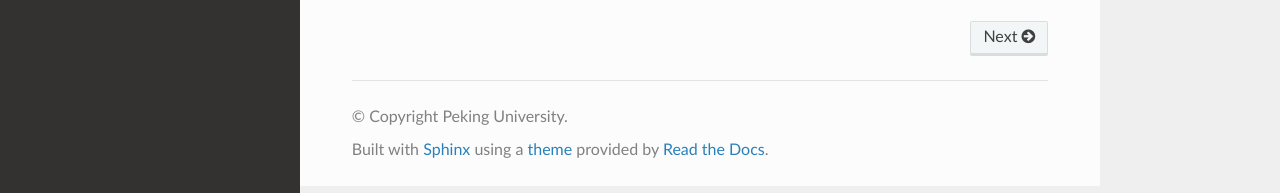
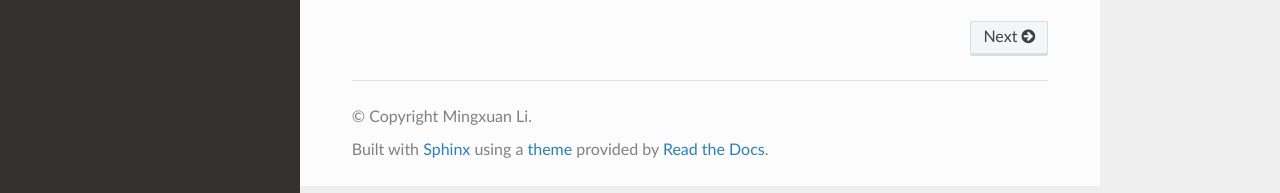
Before and after one commit to Siris-Li/SoC-Tapeout-Tutorial, a Sphinx documentation site: the page built from docs/source/index.rst, in a window 1280 px wide. Shown: the part 704-897 px from the top of the page. Built offline with Sphinx 7.4.7 and the Read the Docs theme 2.0.0, drawn with Linux system fonts in a browser that asks for light colours.

Commit message:
Update conf.py

```diff
--- a/docs/source/conf.py
+++ b/docs/source/conf.py
@@ -3,7 +3,7 @@
 # -- Project information
 
 project = 'SoC Tapeout Tutorial'
-copyright = 'Peking University'
+copyright = 'Mingxuan Li'
 author = 'Mingxuan Li'
 
 release = '0.1'
```
